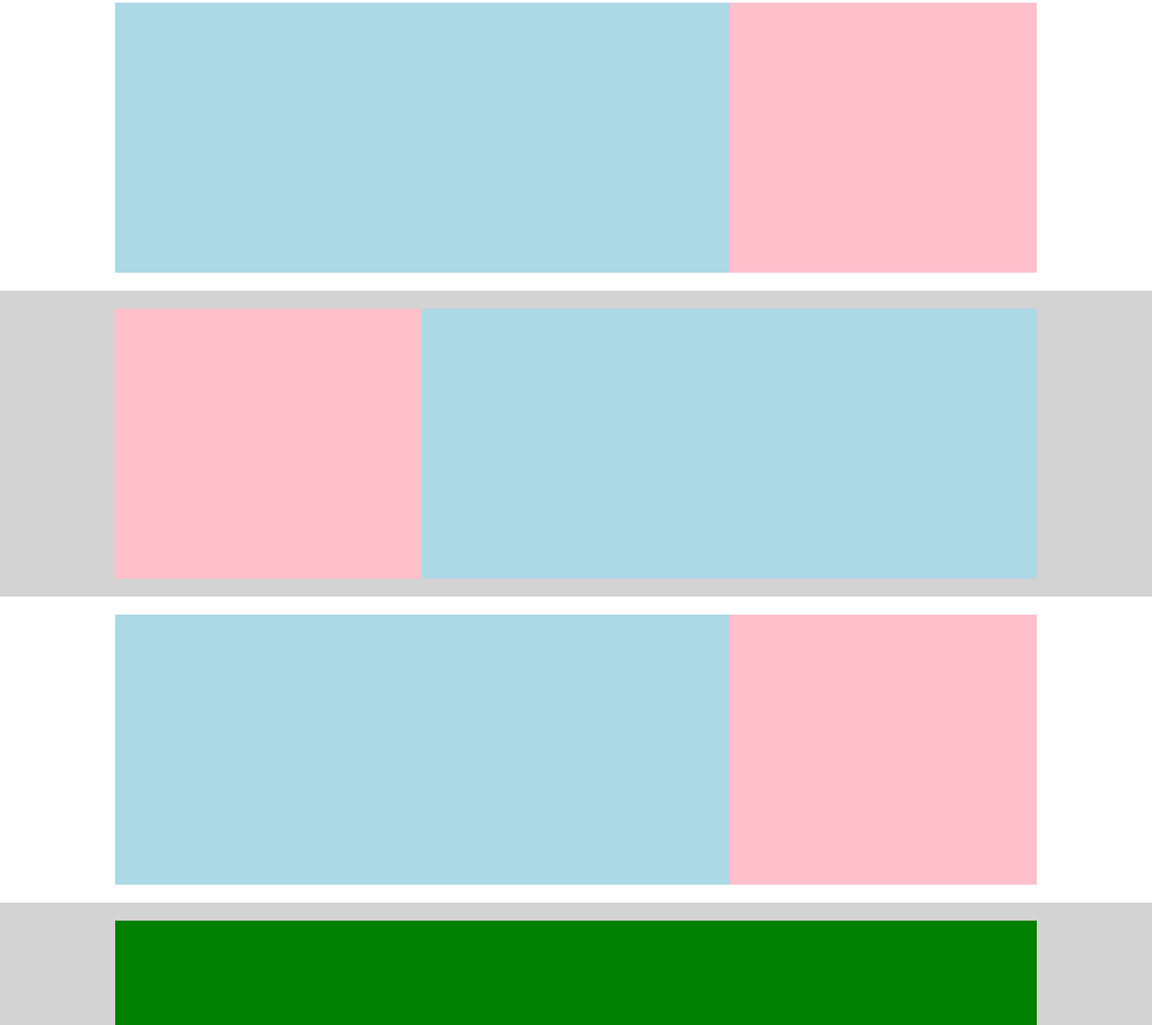
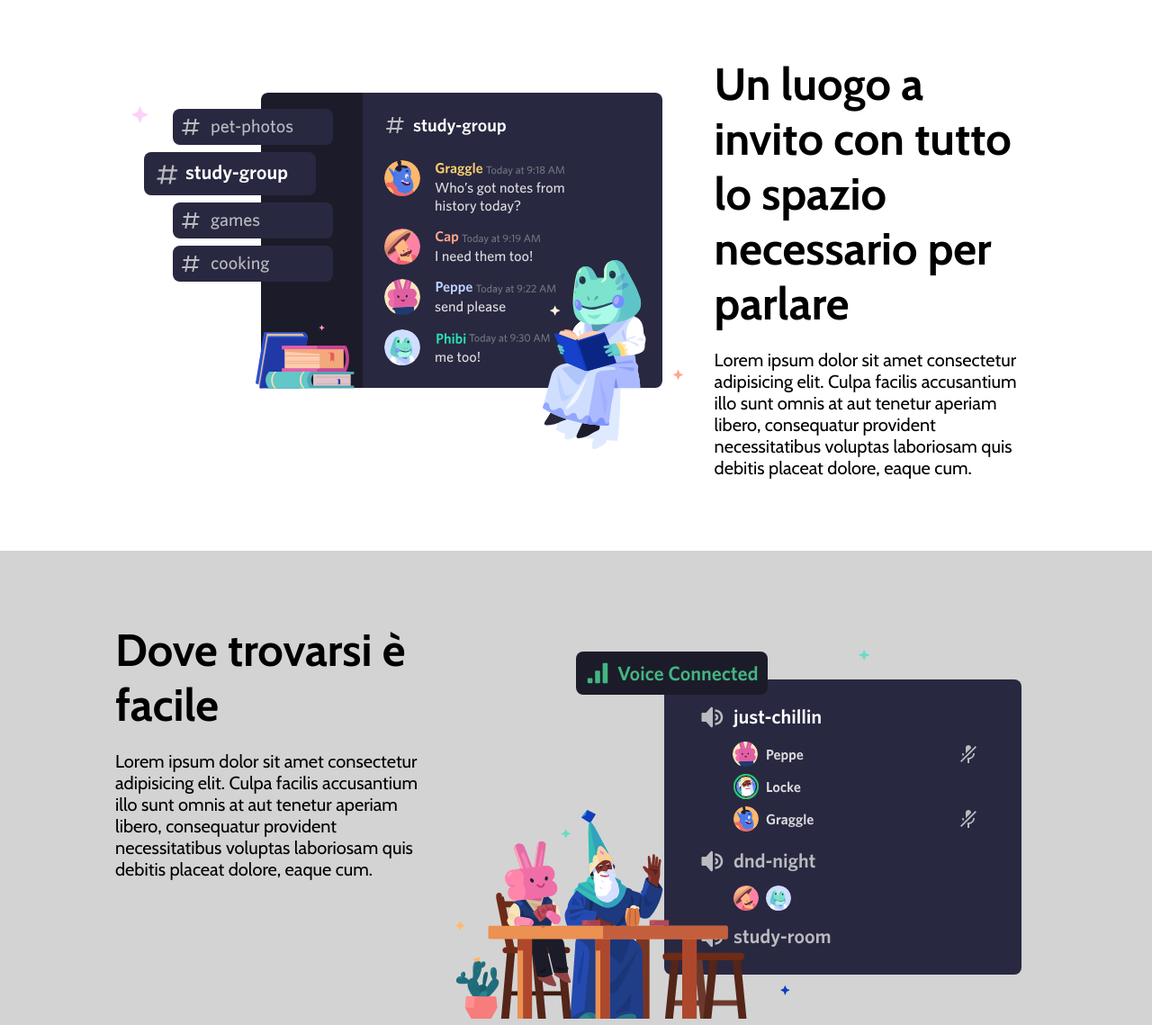
Before and after one commit to DanieleBegnis/htmlcss-discord, a plain HTML site: page index.html in a window 1280 px wide. Shown: the part 528-1667 px from the top of the page at 90% size. Drawn offline with nearby package versions, Linux system fonts and the light colour scheme.

Commit message:
feat: added main

```diff
--- a/index.html
+++ b/index.html
@@ -46,20 +46,29 @@
         <main>
             <section class="white">
                 <div class="container">
-                    <div class="rectangle lightblue"></div>
-                    <div class="rectangle pink"></div>
+                    <div class="rectangle lightblue"><img src="./img/item1.svg" alt=""></div>
+                    <div class="rectangle pink">
+                        <h2>Un luogo a invito con tutto lo spazio necessario per parlare</h2>
+                        <p class="paragraph-main">Lorem ipsum dolor sit amet consectetur adipisicing elit. Culpa facilis accusantium illo sunt omnis at aut tenetur aperiam libero, consequatur provident necessitatibus voluptas laboriosam quis debitis placeat dolore, eaque cum.</p>
+                    </div>
                 </div>
             </section>
             <section class="grey">
                 <div class="container">
-                     <div class="rectangle pink"></div>
-                     <div class="rectangle lightblue"></div>
+                    <div class="rectangle pink">
+                        <h2>Dove trovarsi è facile</h2>
+                        <p class="paragraph-main">Lorem ipsum dolor sit amet consectetur adipisicing elit. Culpa facilis accusantium illo sunt omnis at aut tenetur aperiam libero, consequatur provident necessitatibus voluptas laboriosam quis debitis placeat dolore, eaque cum.</p>
+                    </div>
+                    <div class="rectangle lightblue"><img src="./img/item2.svg" alt=""></div>
                 </div>
             </section>
             <section class="white">
                 <div class="container">
-                     <div class="rectangle lightblue"></div>
-                     <div class="rectangle pink"></div>
+                    <div class="rectangle lightblue"><img src="./img/item3.svg" alt=""></div>
+                    <div class="rectangle pink">
+                        <h2>Da pochi ad un fandom</h2>
+                        <p class="paragraph-main">Lorem ipsum dolor sit amet consectetur adipisicing elit. Culpa facilis accusantium illo sunt omnis at aut tenetur aperiam libero, consequatur provident necessitatibus voluptas laboriosam quis debitis placeat dolore, eaque cum.</p>
+                    </div>
                 </div>
             </section>
             <section class="grey">
--- a/style.css
+++ b/style.css
@@ -106,15 +106,23 @@ main section {
     background-color: lightgray;
 }
 .rectangle {
-    min-height: 300px
+    min-height: 300px;
+    margin: 60px 0;
 }
 .lightblue {
-    background-color: lightblue;
-    width: 66.66%
+    width: 65%;
+    vertical-align: text-top;
 }
 .pink{
-    background-color: pink;
-    width: 33.33%;
+    width: 35%;
+    vertical-align: text-top;
+}
+h2{
+    font-size: 50px;
+}
+.paragraph-main {
+    padding-top: 20px;
+    font-size: 20px;
 }
 .bigrectangle {
     min-height: 600px;
```
